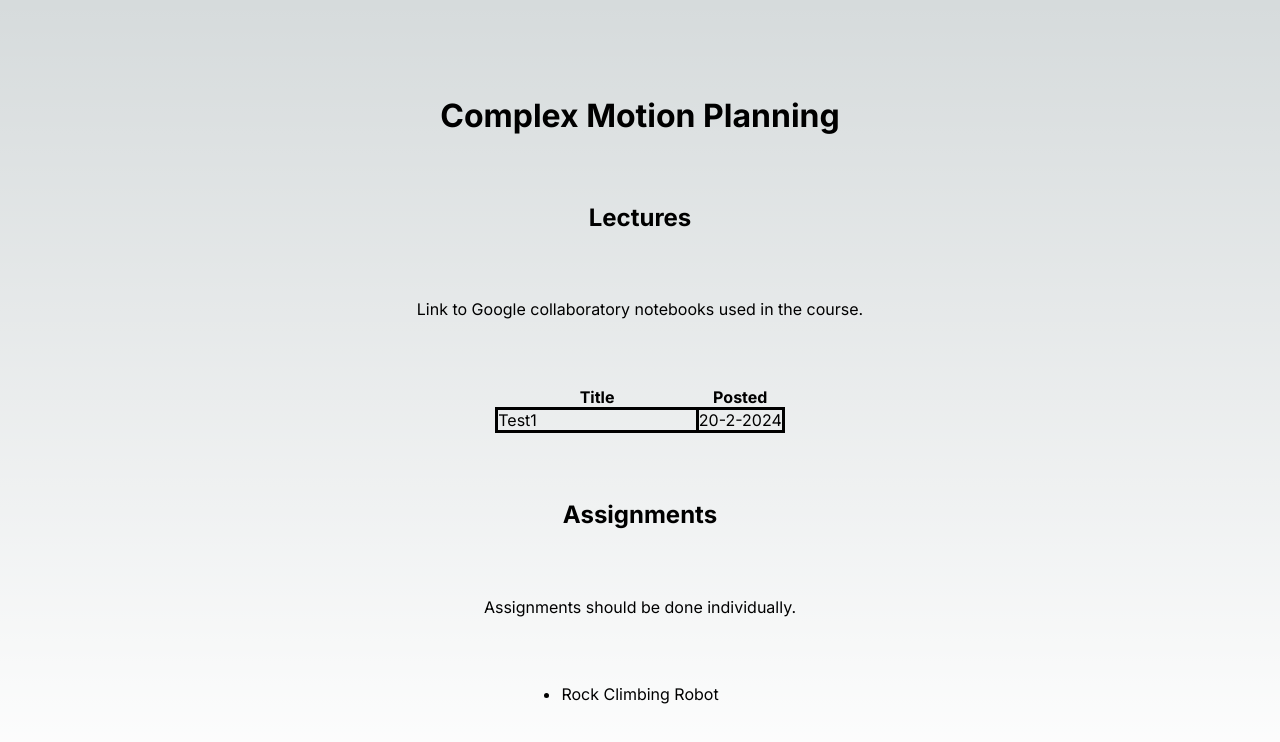
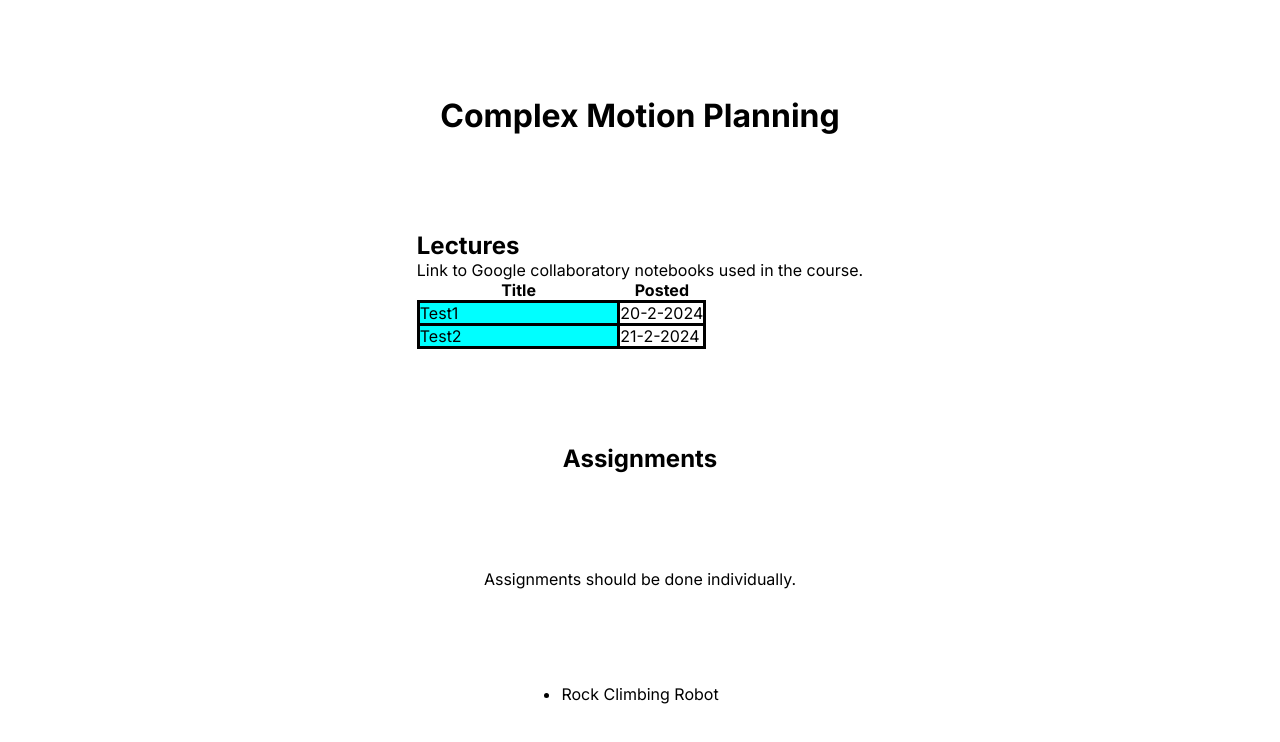
Before and after one commit to jackybaltes/course-page-matrix, a Next.js app: page / in a window 1280 px wide. Shown: the top 742 px of the page. Built offline with nearby package versions, Linux system fonts and the light colour scheme.

Commit message:
lecture_block

```diff
--- a/src/app/globals.css
+++ b/src/app/globals.css
@@ -5,9 +5,15 @@
     "Roboto Mono", "Oxygen Mono", "Ubuntu Monospace", "Source Code Pro",
     "Fira Mono", "Droid Sans Mono", "Courier New", monospace;
 
-  --foreground-rgb: 0, 0, 0;
-  --background-start-rgb: 214, 219, 220;
-  --background-end-rgb: 255, 255, 255;
+  --palette1: #f8f5ec;
+  --palette2: #f0413c;
+  --palette3: #f5834d;
+  --palette4: #ffcc63;
+  --palette5: #80201f;
+
+  --foreground-rgb: var(--palette1);
+  --background-start-rgb: var(--palette2);
+  --background-end-rgb: var(--palette5);
 
   --primary-glow: conic-gradient(
     from 180deg at 50% 50%,
--- a/src/app/page.tsx
+++ b/src/app/page.tsx
@@ -4,138 +4,26 @@ import Image from "next/image";
 import Link from "next/link";
 import styles from "./page.module.css";
 import { useEffect } from "react";
-import * as sdk from "matrix-js-sdk";
-import LectureEntryRow from "../components/lecture_entry_row";
-
-
-async function getMessages( client:sdk.MatrixClient, roomId: string ) {
-  let room = client.getRoom(roomId);
-  console.log(`getMessages room ${room}`);
-  if(!room) {
-      console.log(`Room ${roomId} does not exist`);
-      return;
-  }
-  let timelineWindow = new sdk.TimelineWindow(client, room.getUnfilteredTimelineSet());
-  let eventId = undefined; // we can fetch events around a specified event or set to null to go from end of timeline
-  let initialWindowSize = 20; // number of events to grab for initial load
-
-  timelineWindow.load(eventId, initialWindowSize).then(
-    () => {
-      console.log(`timelineWindow.load resolved`);
-      // now we can grab the events
-      let events = timelineWindow.getEvents();
-
-      console.log( `getMessages timelineWindow getEvents => ${JSON.stringify(events)}`);
-      let count = 1;
-      for(let e of events) {
-        let content = e.getContent();
-        if ((content.msgtype==sdk.MsgType.Text)||(content.msgtype==sdk.MsgType.Notice)) {
-          console.log(`${count} retrived message from ${e.sender?.userId}:${content.body}`);
-          count = count + 1;
-        }
-      }
-
-      // now lets move the window backwards
-      // moreMessages will be false if there are no more events in this direction
-      let backwards = true;
-      timelineWindow.paginate(backwards ? sdk.EventTimeline.BACKWARDS : sdk.EventTimeline.FORWARDS, 8).then(
-        (moreMessages:boolean) => {
-          console.log(`timelineWindow.paginate resolved ${moreMessages}`);
-          if(moreMessages) {
-              // there are more messages, lets remove the previous page's events
-              let events = timelineWindow.getEvents();
-
-              console.log( `getMessages timelineWindow getEvents => ${JSON.stringify(events)}`);
-              let count = 1;
-              for(let e of events) {
-                let content = e.getContent();
-                if ((content.msgtype==sdk.MsgType.Text)||(content.msgtype==sdk.MsgType.Notice)) {
-                  console.log(`${count} retrived message from ${e.sender?.userId}:${content.body}`);
-                  count = count + 1;
-                }
-              }
-              timelineWindow.unpaginate(8, !backwards);
-          }
-        }
-      );
-  });
-}
+import LectureBlock from "../components/lectures_block";
 
 export default function Home() {
 
   useEffect( () => {
-    return;
+
     console.log("Home.useEffect");
 
-    const client = sdk.createClient( {
-      baseUrl: "https://matrix.org",
-      userId: "@ciolh007-bot-1:matrix.org",
-      accessToken: "syt_Y2lvbGgwMDctYm90LTE_bOuqFPIMyVHVwKxPOGVI_34PpcQ"
-    });
-
-    client.startClient({ initialSyncLimit: 100 }).then( () => {
-
-      console.log( `startClient resolved`);
-
-      let roomId = "!AKUFkbbXmXnfsNPLJr:matrix.org";
-      // client.roomInitialSync(roomId, 1000).then(
-      //    (response) => {
-      //     console.log(`roomInitialSync ${JSON.stringify(response)}`);
-      //     let chunk = response.messages?.chunk!;
-      //     let count = 1;
-      //     for(let m of chunk) {
-      //       let content = m.content;
-      //       if (content.msgtype == "m.text" ) {
-      //         console.log( `${count} message ${JSON.stringify(m)}`);
-      //         count = count + 1;
-      //       }
-      //     }
-      //    }
-      // );
-
-      client.once(sdk.ClientEvent.Sync, (event) => {
-        console.log(`client sync resolved ${event}`);
-        if (event==sdk.SyncState.Prepared) {
-          getMessages(client, roomId ).then( () => {
-            console.log("Retrieved messages")
-          });
-        }
-      });
-    });
   });
 
-  let lectures=[
-    {key: "1", title: "Test1", url:"https:1.html", posted: "20-2-2024"}
+  let lectures: Array<{key: string, title: string, url: string, posted: string}> =[
+    {key: "1", title: "Test1", url:"https:1.html", posted: "20-2-2024"},
+    {key: "2", title: "Test2", url:"https:2.html", posted: "21-2-2024"}
   ];
 
   return (
     <main className={styles.main}>
       <h1 className={styles.title}>Complex Motion Planning</h1>
 
-      <h2 className={styles.h2}>Lectures</h2>
-      <p>Link to <a href="https://colab.research.google.com/">Google collaboratory</a> notebooks used in the course.</p>
-
-      <table className={styles.lectureTable}>
-        <thead>
-          <tr>
-            <th>
-              Title
-            </th>
-            <th>
-              Posted
-            </th>
-          </tr>
-        </thead>
-      <tbody>
-      {
-        lectures.map( (item) => (
-          <LectureEntryRow key={item.key} title={item.title} url={item.url} posted={item.posted} />
-        ))
-      }
-      </tbody>
-      </table>
-
-
+      <LectureBlock lectures={lectures}/>
       <h2 className={styles.h2}>Assignments</h2>
       <p>Assignments should be done individually.</p>
 
--- a/src/components/lecture_entry_row.module.css
+++ b/src/components/lecture_entry_row.module.css
@@ -1,6 +1,3 @@
-.lectureTable {
-    border-collapse: collapse;
-}
 
 .lectureRow {
     width:100%;
@@ -9,6 +6,7 @@
 .lectureTitle {
     width: 70%;
     border-style: solid;
+    background-color:aqua;
 }
 
 .lecturePosted {
--- /dev/null
+++ b/src/components/lectures_block.module.css
@@ -0,0 +1,3 @@
+.lecturesBlockTable {
+    border-collapse: collapse;
+}
--- /dev/null
+++ b/src/components/lectures_block.tsx
@@ -0,0 +1,38 @@
+import React, { FC } from 'react';
+import styles from './lectures_block.module.css';
+import LectureEntryRow from "../components/lecture_entry_row";
+
+interface iLecturesBlockProps {
+    lectures: Array<{key: string, title: string, url: string, posted: string}>;
+};
+
+const LecturesBlock: FC<iLecturesBlockProps> = ({lectures}) => {
+    return (
+        <div className={styles.lecturesBlock}>
+            <h2 className={styles.h2}>Lectures</h2>
+            <p>Link to <a href="https://colab.research.google.com/">Google collaboratory</a> notebooks used in the course.</p>
+
+            <table className={styles.lecturesBlockTable}>
+            <thead>
+                <tr>
+                <th>
+                    Title
+                </th>
+                <th>
+                    Posted
+                </th>
+                </tr>
+            </thead>
+            <tbody>
+            {
+            lectures.map( (item) => (
+                <LectureEntryRow key={item.key} rkey={item.key} title={item.title} url={item.url} posted={item.posted} />
+            ))
+            }
+            </tbody>
+            </table>
+        </div>
+    );
+}
+
+export default LecturesBlock;
```
Also changed, not shown: src/app/matrix_client.tsx (added, +94 -0 lines).
